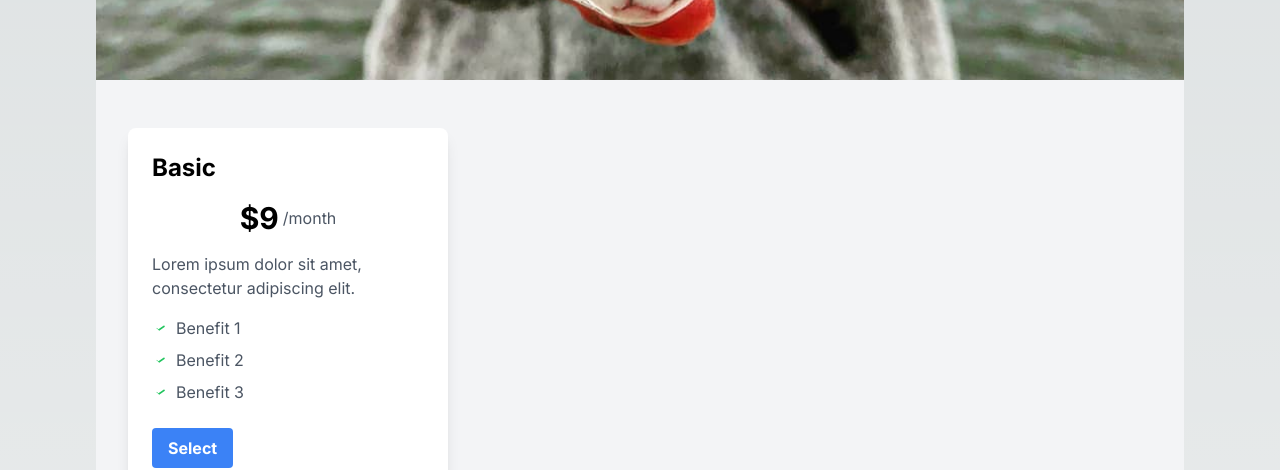
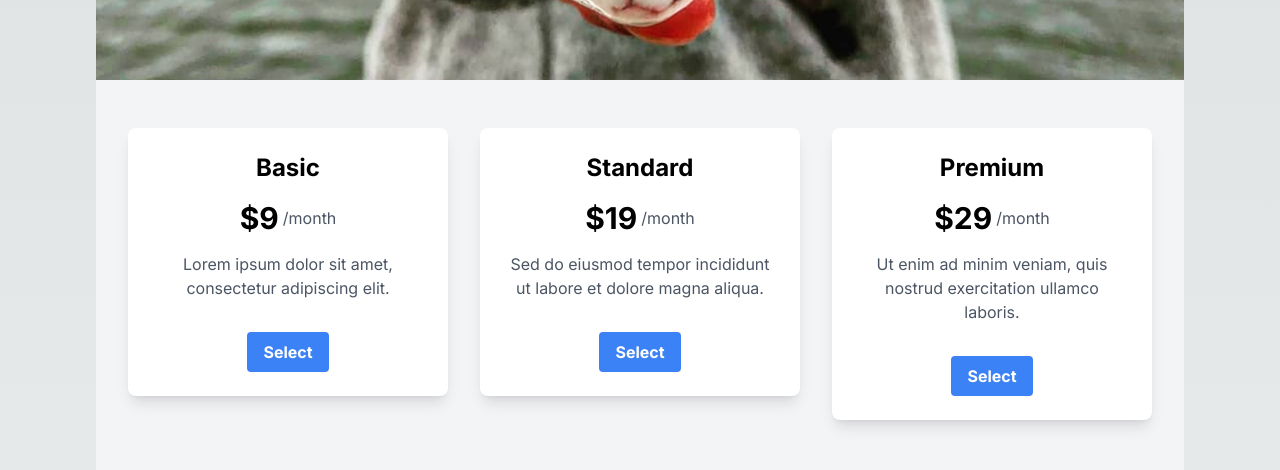
Before and after one commit to jmayprofessional/lowco-react, a Next.js app: page / in a window 1280 px wide. Shown: the part 880-1350 px from the top of the page. Built offline with nearby package versions, Linux system fonts and the light colour scheme.

Commit message:
updated the pricing section with basic styling

```diff
--- a/src/app/components/pricingSection.js
+++ b/src/app/components/pricingSection.js
@@ -5,52 +5,56 @@ const PricingSection = () => {
     <section className="bg-gray-100 py-12">
       <div className="max-w-7xl mx-auto px-4 sm:px-6 lg:px-8">
         <div className="flex flex-wrap -mx-4">
-          {/* Tier 1 */}
+          {/* Card 1 */}
           <div className="w-full sm:w-1/2 md:w-1/3 lg:w-1/3 xl:w-1/3 px-4 mb-8">
             <div className="bg-white rounded-lg shadow-lg p-6">
+              <div className="text-center">
               <h2 className="text-2xl font-bold mb-4">Basic</h2>
               <div className="flex items-center justify-center mb-4">
                 <span className="text-3xl font-bold">$9</span>
                 <span className="text-gray-600 ml-1">/month</span>
               </div>
               <p className="text-gray-600 mb-4">Lorem ipsum dolor sit amet, consectetur adipiscing elit.</p>
-              <ul className="text-gray-600">
-                <li className="flex items-center mb-2">
-                  <svg className="w-4 h-4 mr-2 text-green-500" fill="currentColor" viewBox="0 0 20 20">
-                    <path
-                      fillRule="evenodd"
-                      d="M5.293 9.707l3.707 3.707L15.707 8.707a1 1 0 00-1.414-1.414L8 11.586 6.707 10.293a1 1 0 00-1.414 0z"
-                      clipRule="evenodd"
-                    />
-                  </svg>
-                  Benefit 1
-                </li>
-                <li className="flex items-center mb-2">
-                  <svg className="w-4 h-4 mr-2 text-green-500" fill="currentColor" viewBox="0 0 20 20">
-                    <path
-                      fillRule="evenodd"
-                      d="M5.293 9.707l3.707 3.707L15.707 8.707a1 1 0 00-1.414-1.414L8 11.586 6.707 10.293a1 1 0 00-1.414 0z"
-                      clipRule="evenodd"
-                    />
-                  </svg>
-                  Benefit 2
-                </li>
-                <li className="flex items-center mb-2">
-                  <svg className="w-4 h-4 mr-2 text-green-500" fill="currentColor" viewBox="0 0 20 20">
-                    <path
-                      fillRule="evenodd"
-                      d="M5.293 9.707l3.707 3.707L15.707 8.707a1 1 0 00-1.414-1.414L8 11.586 6.707 10.293a1 1 0 00-1.414 0z"
-                      clipRule="evenodd"
-                    />
-                  </svg>
-                  Benefit 3
-                </li>
-              </ul>
               <button className="bg-blue-500 hover:bg-blue-600 text-white font-bold py-2 px-4 rounded mt-4">
                 Select
               </button>
+              </div>
             </div>
-           </div>
+          </div>
+
+          {/* Card 2 */}
+          <div className="w-full sm:w-1/2 md:w-1/3 lg:w-1/3 xl:w-1/3 px-4 mb-8">
+            <div className="bg-white rounded-lg shadow-lg p-6">
+              <div className="text-center">
+              <h2 className="text-2xl font-bold mb-4">Standard</h2>
+              <div className="flex items-center justify-center mb-4">
+                <span className="text-3xl font-bold">$19</span>
+                <span className="text-gray-600 ml-1">/month</span>
+              </div>
+              <p className="text-gray-600 mb-4">Sed do eiusmod tempor incididunt ut labore et dolore magna aliqua.</p>
+              <button className="bg-blue-500 hover:bg-blue-600 text-white font-bold py-2 px-4 rounded mt-4">
+                Select
+              </button>
+              </div>
+            </div>
+          </div>
+
+          {/* Card 3 */}
+          <div className="w-full sm:w-1/2 md:w-1/3 lg:w-1/3 xl:w-1/3 px-4 mb-8">
+            <div className="bg-white rounded-lg shadow-lg p-6">
+              <div className="text-center">
+              <h2 className="text-2xl font-bold mb-4">Premium</h2>
+              <div className="flex items-center justify-center mb-4">
+                <span className="text-3xl font-bold">$29</span>
+                <span className="text-gray-600 ml-1">/month</span>
+              </div>
+              <p className="text-gray-600 mb-4">Ut enim ad minim veniam, quis nostrud exercitation ullamco laboris.</p>
+              <button className="bg-blue-500 hover:bg-blue-600 text-white font-bold py-2 px-4 rounded mt-4">
+                Select
+              </button>
+              </div>
+            </div>
+          </div>
         </div>
       </div>
     </section>
```
